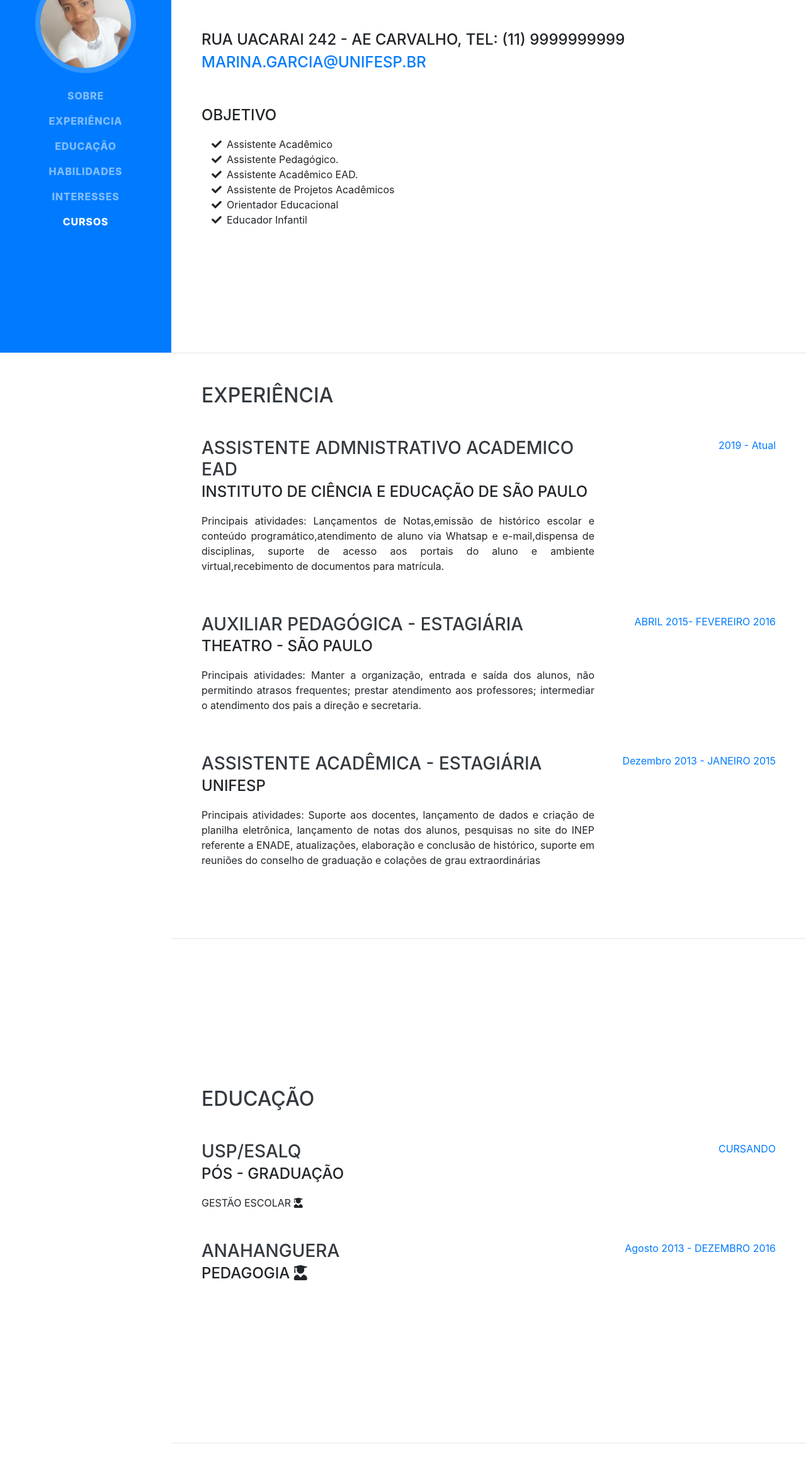
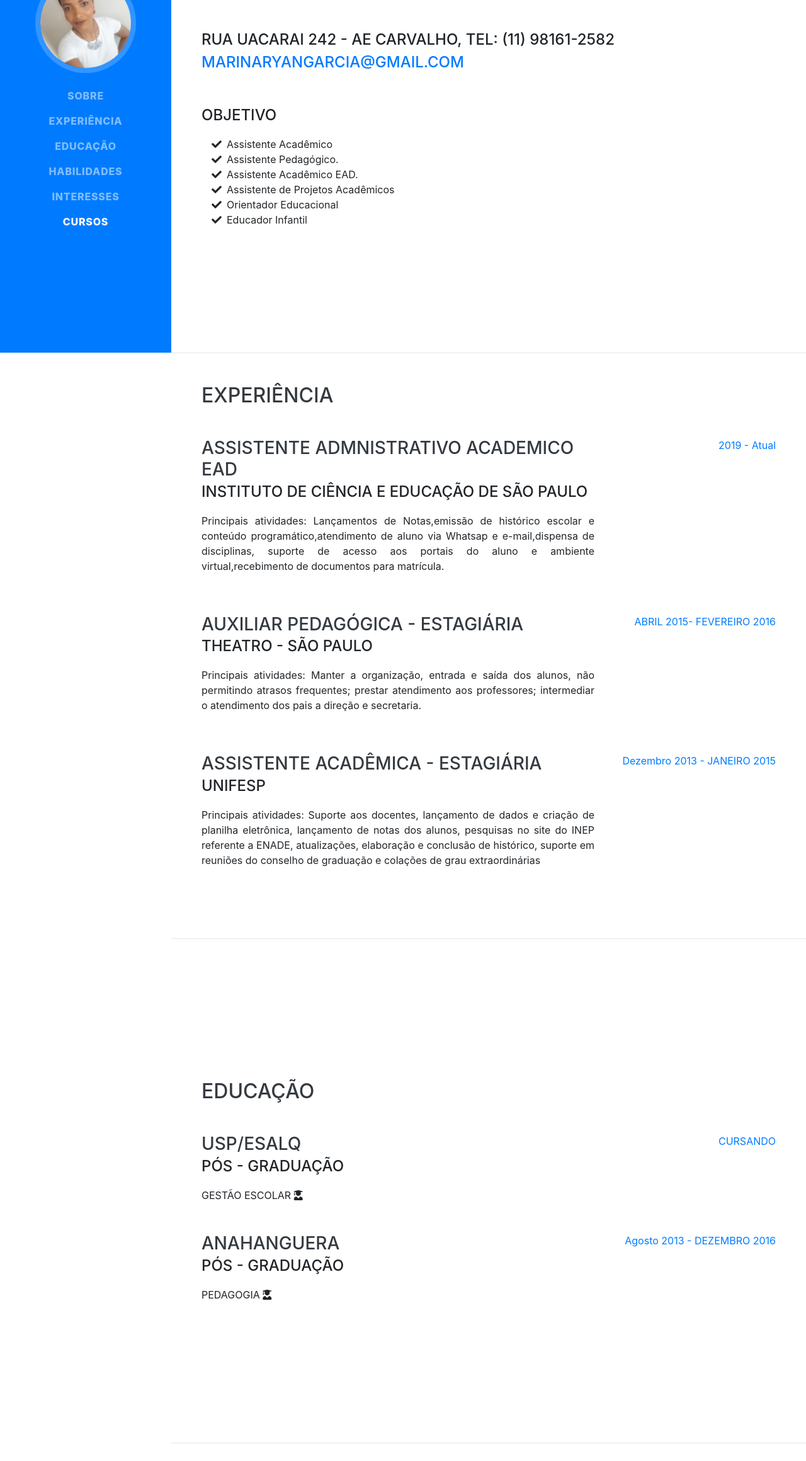
Before and after one commit to marinagarcia89/marinagarcia89.github.io, a website with bundled scripts: page pages/index.html in a window 1280 px wide. Shown: the part 240-2560 px from the top of the page at 63% size. Built offline with nearby package versions, Linux system fonts and the light colour scheme; a web font is replaced by a local one.

Commit message:
ATUALIZARrrr

```diff
--- a/pages/index.html
+++ b/pages/index.html
@@ -68,8 +68,8 @@
         <h2 class="mb-5">Marina
           <span class="text-primary">Garcia</span>
         </h2>
-        <div class="subheading mb-5">RUA UACARAI 242 -  AE CARVALHO, TEL: (11) 9999999999
-          <a href="mailto:name@email.com">marina.garcia@unifesp.br</a>
+        <div class="subheading mb-5">RUA UACARAI 242 -  AE CARVALHO, TEL: (11) 98161-2582
+          <a href="mailto:name@email.com">marinaryangarcia@gmail.com</a>
         </div>
            <div class="subheading mb-3">OBJETIVO</div>
         <ul class="fa-ul mb-0">
@@ -172,8 +172,9 @@
         <div class="resume-item d-flex flex-column flex-md-row justify-content-between">
           <div class="resume-content">
             <h3 class="mb-0">ANAHANGUERA</h3>
+             <div class="subheading mb-3">PÓS - GRADUAÇÃO</div>
 
-            <div class="subheading mb-3"> PEDAGOGIA <span class="fas fa-user-graduate"></span></div>
+            <div> PEDAGOGIA <span class="fas fa-user-graduate"></span></div>
 
 
           </div>
@@ -276,8 +277,7 @@
     <section class="resume-section p-3 p-lg-5 d-flex align-items-center" id="interests">
       <div class="w-100">
         <h2 class="mb-5">INTERESSES</h2>
-        <p style="text-align: justify;">Os Meus interesses profissionais é consolidar e estabelecer uma relação de confiança com a empresa que acreditar nas minhas Habilidades e  Conhecimentos.</p>
-        <p style="text-align: justify;">  A curto prazo obter êxito na especialização em Gestão Escolar que comecei no ano de 2019 e consequentemente agregar os meus conhecimentos com os objetivos da empresa.</p>
+        <p style="text-align: justify;">Os Meus interesses profissionais é consolidar e estabelecer uma relação de confiança com a empresa que acreditar nas minhas Habilidades e Conhecimentos.A curto prazo obter êxito na especialização em Gestão Escolar que comecei no ano de 2019 e consequentemente agregar os meus conhecimentos com os objetivos da empresa.</p>
 
       </div>
     </section>
@@ -286,7 +286,7 @@
 
     <section class="resume-section p-3 p-lg-5 d-flex align-items-center" id="awards">
       <div class="w-100">
-        <h2 class="mb-5">CURSOS  & CERTIFICADOS</h2>
+        <h2 class="mb-5">CURSOS & CERTIFICADOS</h2>
         <ul class="fa-ul mb-0">
           <li>
             <i class="fas fa-file-excel"></i>
```
